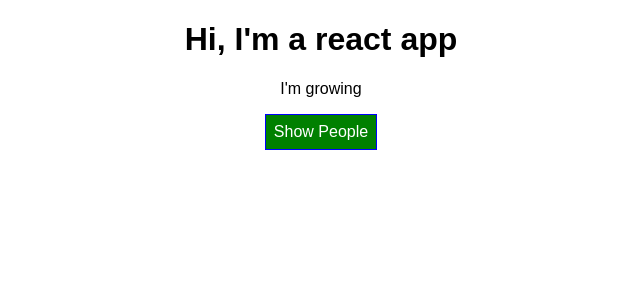
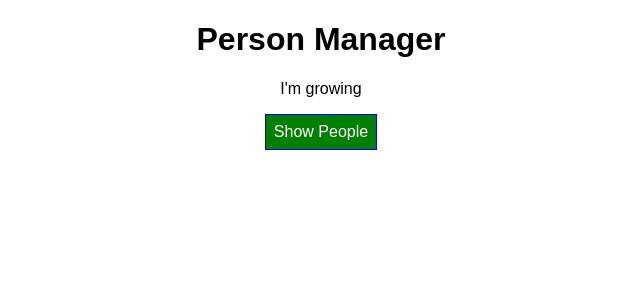
Before and after one commit to badgerine/react-complete-guide, a React app: page / in a window 1280 px wide. Shown: the top 300 px of the page, without its empty margins (319-959 px from the left). Built offline with nearby package versions, Linux system fonts and the light colour scheme.

Commit message:
S7#86 Splitting an App into components

```diff
--- a/src/components/Cockpit/Cockpit.js
+++ b/src/components/Cockpit/Cockpit.js
@@ -18,7 +18,7 @@
 
     return (
         <div>
-            <h1>Hi, I'm a react app</h1>
+            <h1>{props.title}</h1>
             <p className={styleclass.join(' ')}>I'm growing</p>
             <button className={btnClass.join(' ')} onClick={props.clicked}>
                 Show People
--- a/src/containers/App.js
+++ b/src/containers/App.js
@@ -59,6 +59,7 @@
     return (
       <div className={classes.App}>
         <Cockpit
+          title={this.props.appTitle}
           personCollection={this.state.persons}
           showPersons={this.state.showPersons}
           clicked={this.togglePersonsHandler} />
--- a/src/index.js
+++ b/src/index.js
@@ -4,5 +4,5 @@
 import App from './containers/App';
 import registerServiceWorker from './registerServiceWorker';
 
-ReactDOM.render(<App />, document.getElementById('root'));
+ReactDOM.render(<App appTitle="Person Manager"/>, document.getElementById('root'));
 registerServiceWorker();
```
